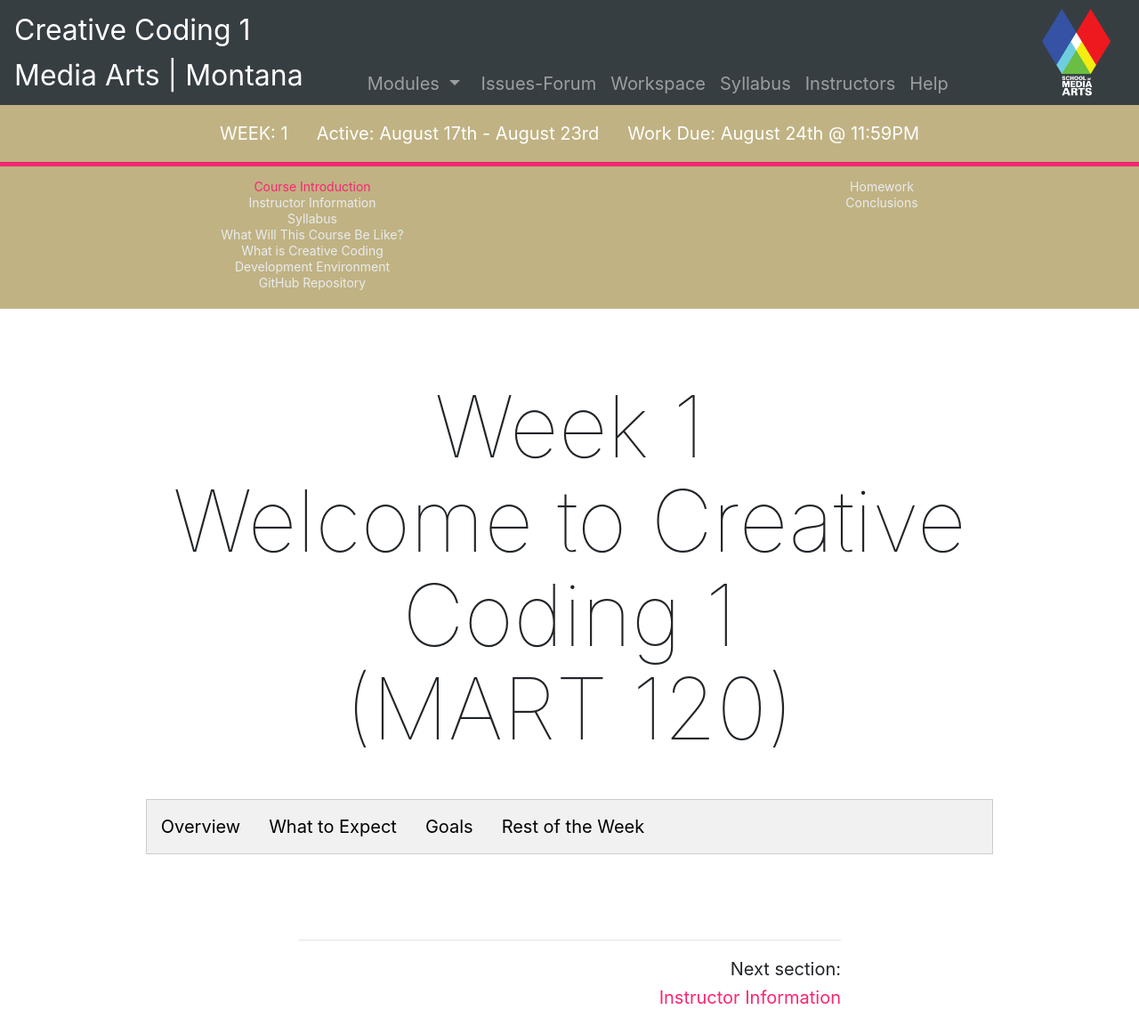
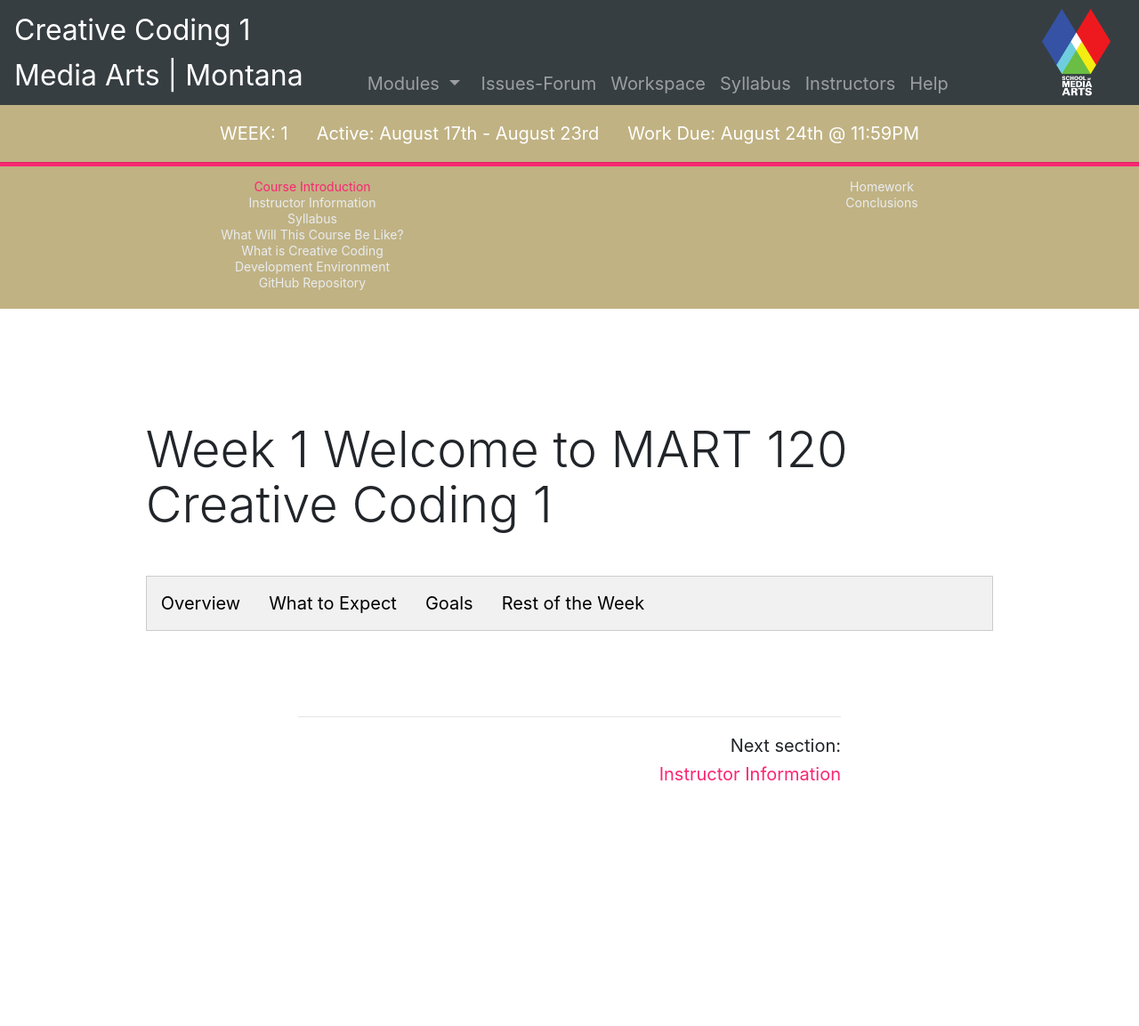
Before and after one commit to Montana-Media-Arts/120_CreativeCoding1-Fall2020, a Jekyll site: the page built from modules/week-1/_posts/2017-01-01-welcome-to-mart120.md, in a window 1280 px wide. Shown: the whole page at 89% size. Built offline with Jekyll 4.4.1, drawn with Linux system fonts in a browser that asks for light colours; nearby versions of some CDN libraries; after the commit the page ends 902 px from its top, so only the background shows below that.

Commit message:
updated the title

```diff
--- a/modules/week-1/_posts/2017-01-01-welcome-to-mart120.md
+++ b/modules/week-1/_posts/2017-01-01-welcome-to-mart120.md
@@ -3,7 +3,7 @@ title: Course Introduction
 module: 1
 ---
 
-# Week 1<br />Welcome to Creative Coding 1<br />(MART 120)
+## Week 1 Welcome to MART 120 Creative Coding 1
 
 
 <div class="tab">
```
